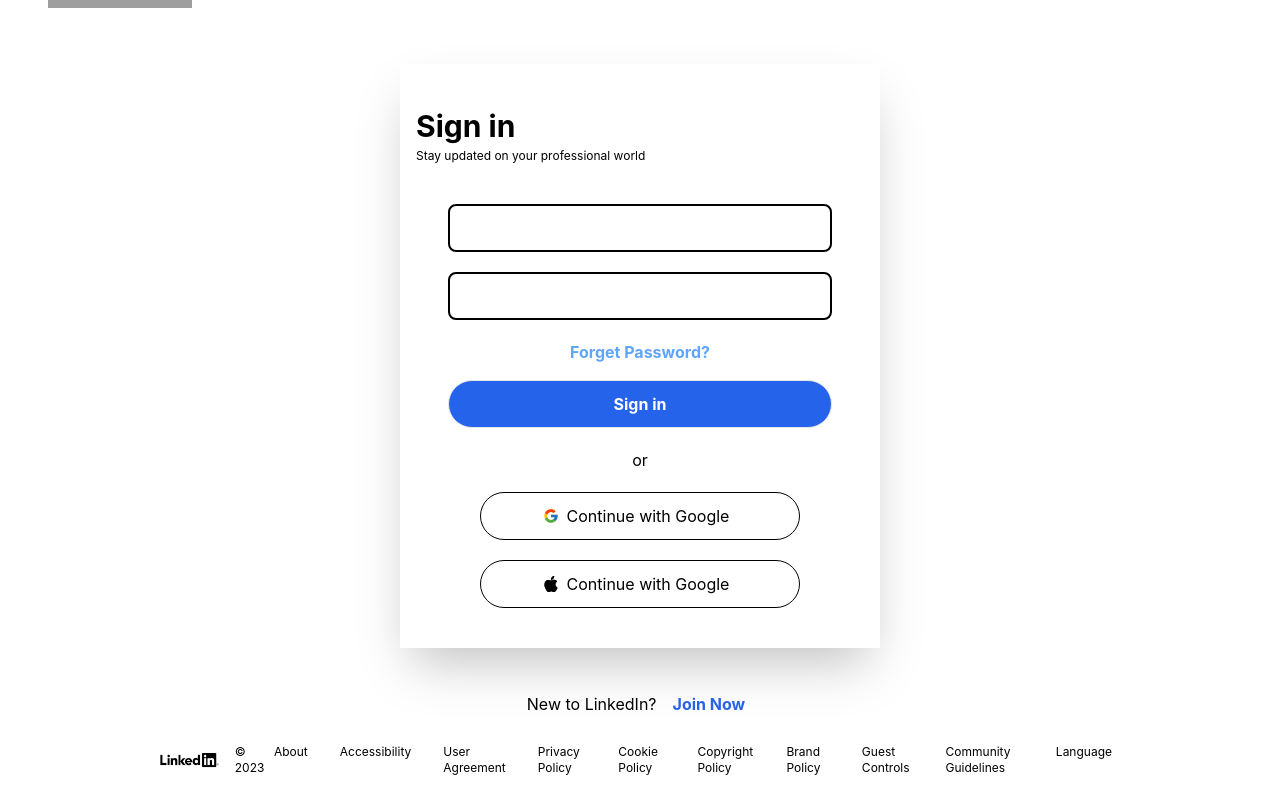
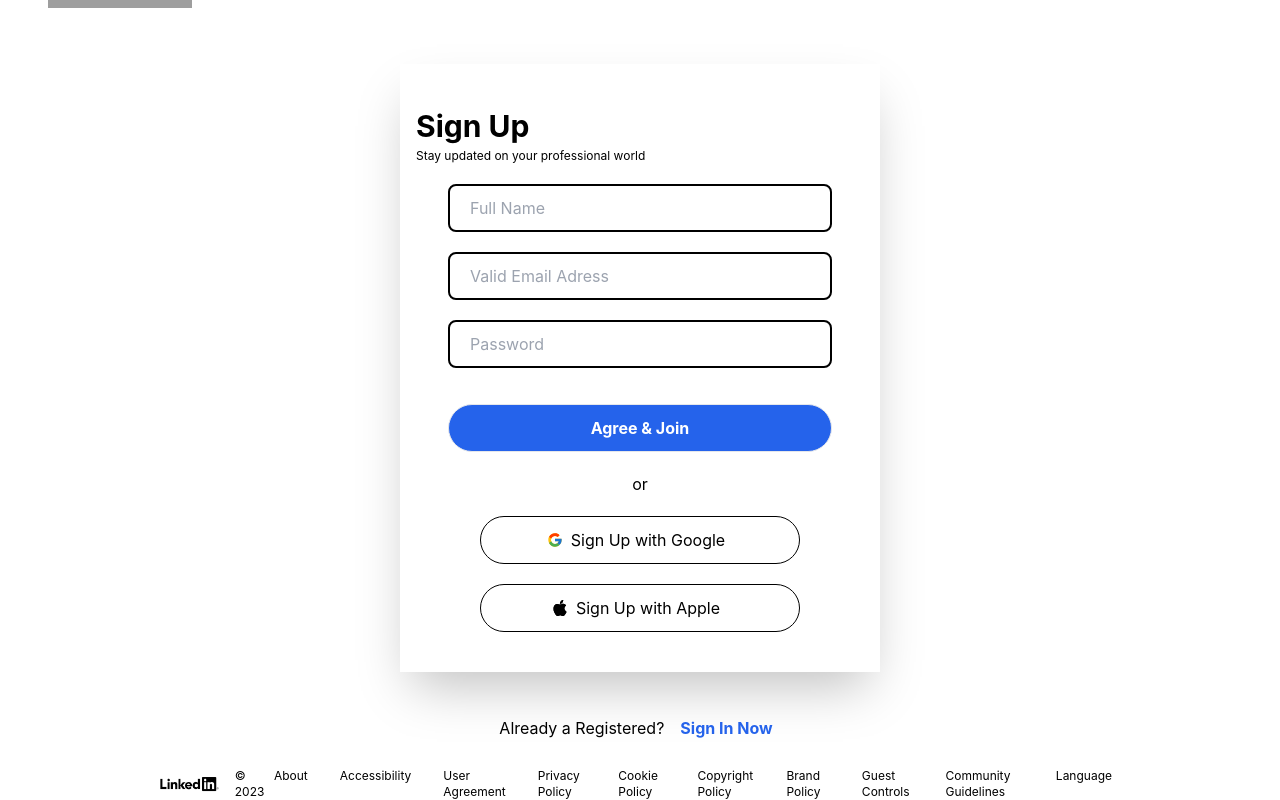
Before and after one commit to umeshdahal1/linkedIn-homepage, a React (Create React App) app: page /signin in a window 1280 px wide. Both pictures are taken after a click on the button "Join Now". Shown: the part 116-916 px from the top of the page. Built offline with nearby package versions, Linux system fonts and the light colour scheme; grey boxes are pictures that could not be loaded.

Commit message:
Sign Up Form

```diff
--- a/src/components/SignIn.js
+++ b/src/components/SignIn.js
@@ -1,56 +1,84 @@
-import React from "react";
+import React, { useState } from "react";
 import { FcGoogle } from "react-icons/fc";
 import { BsApple } from "react-icons/bs";
 import Footer from "./Footer";
 import { Link } from "react-router-dom";
 
 const SignIn = () => {
+  const [isSignInform, setIsSignInForm] = useState(true);
+
+  const toggleSignInForm = () => {
+    setIsSignInForm(!isSignInform);
+  };
   return (
     <div className=" flex flex-col">
       <div className=" mx-12 my-4">
-        <Link to = "/">
-        <img
-          className=" w-[144px] "
-          src="https://www.edigitalagency.com.au/wp-content/uploads/Linkedin-logo-png.png"
-          alt="LinkedIn Logo"
-        /></Link>
-
+        <Link to="/">
+          <img
+            className=" w-[144px] "
+            src="https://www.edigitalagency.com.au/wp-content/uploads/Linkedin-logo-png.png"
+            alt="LinkedIn Logo"
+          />
+        </Link>
       </div>
       <div className=" w-auto h-auto shadow-2xl items-center justify-center mx-auto my-10 py-10 px-18">
-        <di className="flex flex-col mx-4">
-          <h1 className=" text-3xl text-start font-bold my-1">Sign in</h1>
+        <div className="flex flex-col mx-4">
+          <h1 className=" text-3xl text-start font-bold my-1">
+            {isSignInform ? "Sign In" : "Sign Up"}
+          </h1>
           <p className=" text-xs">Stay updated on your professional world</p>
-        </di>
+        </div>
         <form className=" flex flex-col items-center justify-center py-5 ">
-          <input className="border-2 border-black w-96 h-12 rounded-lg p-5 my-5 " />
-          <input className="border-2 border-black w-96 h-12 rounded-lg p-5" />
+          {!isSignInform && <input type="Name" className="border-2 border-black w-96 h-12 rounded-lg p-5 m-auto " placeholder="Full Name" />}
+          <input type="Email"
+            className="border-2 border-black w-96 h-12 rounded-lg p-5 my-5 "
+            placeholder={
+              isSignInform ? "Your email or User Name" : "Valid Email Adress"
+            }
+          />
+          <input
+          type="Password"
+            className="border-2 border-black w-96 h-12 rounded-lg p-5"
+            placeholder="Password"
+          />
         </form>
         <div className=" flex flex-col items-center justify-center">
-          <button className="font-bold text-blue-400 hover:text-blue-700  hover:underline flex">
+          {isSignInform && <button className="font-bold text-blue-400 hover:text-blue-700  hover:underline flex">
             Forget Password?
-          </button>
+          </button>}
           <button className=" border w-96 h-12 rounded-full bg-blue-600 mt-4  text-white font-bold">
-            Sign in
+            {isSignInform ? "Sign in" : "Agree & Join"}
           </button>
         </div>
 
         <h1 className=" flex flex-col justify-center items-center my-5">or</h1>
-        <di>
+        <div>
           <button className=" flex items-center justify-center mx-20 mt-5 border border-black w-80 h-12 rounded-full">
             <FcGoogle />
-            <h1 className=" mx-2">Continue with Google</h1>
+            <h1 className=" mx-2">
+              {isSignInform ? "Continue with Google" : "Sign Up with Google"}
+            </h1>
           </button>
           <button className=" flex items-center justify-center mx-20 mt-5 border border-black w-80 h-12 rounded-full">
             <BsApple />
-            <h1 className=" mx-2">Continue with Google</h1>
+            <h1 className=" mx-2">
+              {isSignInform ? "Continue with Apple" : "Sign Up with Apple"}
+            </h1>
           </button>
-        </di>
+        </div>
       </div>
-      <di className=" flex items-center justify-center ">
-        <h1 className=" mx-1">New to LinkedIn? </h1>
-        <button className=" text-blue-600 font-bold hover:bg-blue-300 rounded-full hover:underline px-3 py-1">Join Now</button>
+      <div className=" flex items-center justify-center ">
+        <h1 className=" mx-1">
+          {isSignInform ? "New to LinkedIn?" : "Already a Registered?"}
+        </h1>
+        <button
+          onClick={toggleSignInForm}
+          className=" text-blue-600 font-bold hover:bg-blue-300 rounded-full hover:underline px-3 py-1"
+        >
+          {isSignInform ? "Join Now" : "Sign In Now"}
+        </button>
         {/* <p  ></p> */}
-      </di>
+      </div>
 
       <Footer />
     </div>
```
